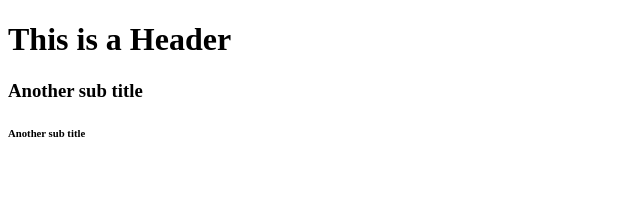
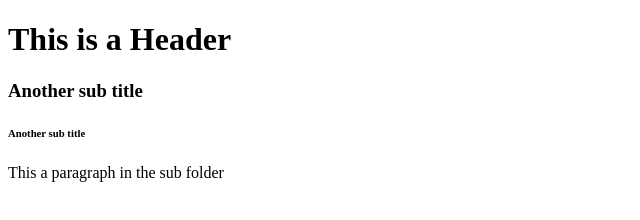
Before and after one commit to web193/github-upload, a plain HTML site: page subfolder/index.html in a window 1280 px wide. Shown: the whole page, without its empty margins (0-640 px from the left). Drawn offline with Linux system fonts and the light colour scheme.

Commit message:
sub folder paragraph

```diff
--- a/subfolder/index.html
+++ b/subfolder/index.html
@@ -6,6 +6,7 @@
         <h1>This is a Header</h1>
         <h3>Another sub title</h3>
         <h6>Another sub title</h6>
+        <p>This a paragraph in the sub folder</p>
 
     </body>
 </html>
```
